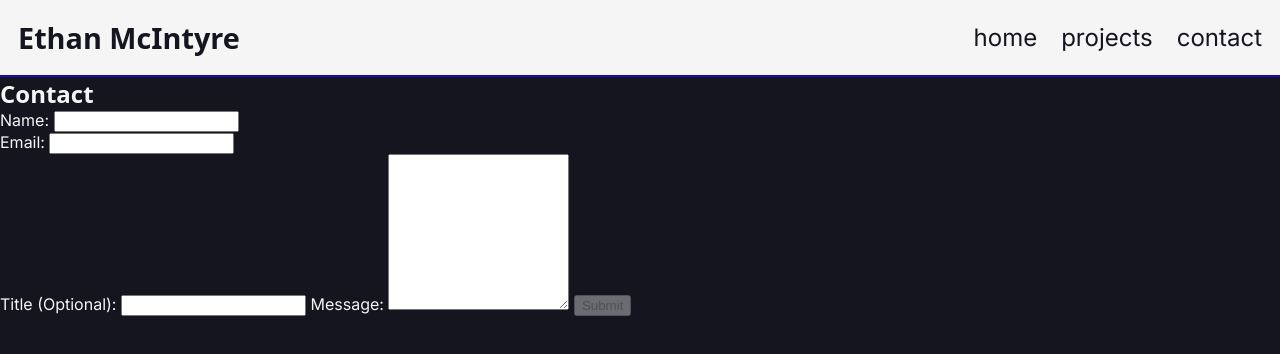
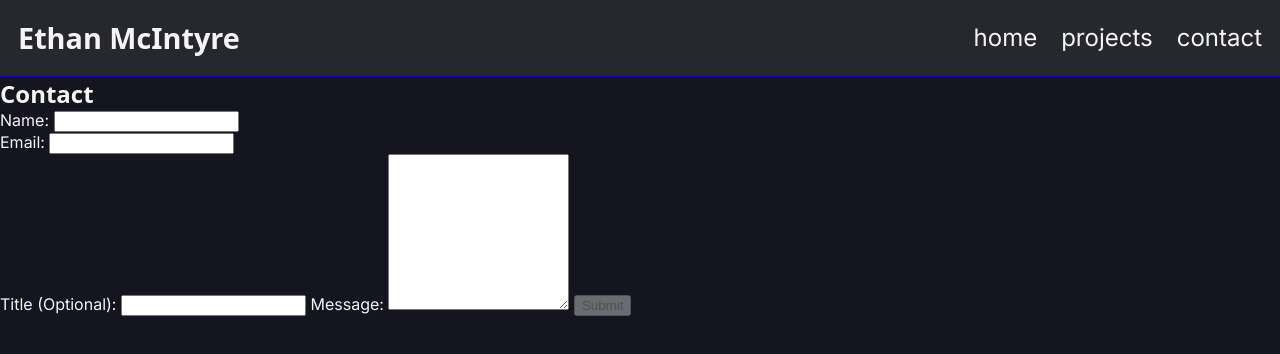
Before and after one commit to ethanmci/portfolio-v2, a SvelteKit app: page /contact in a window 1280 px wide. Shown: the top 354 px of the page. Built offline with nearby package versions, Linux system fonts and the light colour scheme; no server answers; a web font is replaced by a local one.

Commit message:
clearing unused icons from layout + styling changes for dark mode

```diff
--- a/src/routes/+layout.svelte
+++ b/src/routes/+layout.svelte
@@ -3,9 +3,6 @@
   import { page } from "$app/state";
   import { fade, slide } from "svelte/transition";
   import { quintOut } from "svelte/easing";
-  // @ts-ignore
-  import MenuIcon from "virtual:icons/mdi/menu"; // @ts-ignore
-  import CloseIcon from "virtual:icons/mdi/close";
   const { data, children } = $props();
   let mobileMenuOpen: boolean = $state(false);
 
@@ -73,7 +70,7 @@
     padding: var(--spacing-sm);
     font-size: var(--text-md);
     gap: var(--spacing-sm);
-    background-color: var(--bg-inverse);
+    background-color: var(--bg-tertiary);
     transition: width 2s;
     border-bottom: 2px solid var(--blue);
   }
@@ -91,13 +88,13 @@
   }
 
   .nav-menu > a {
-    color: var(--text-inverse);
+    color: var(--text-primary);
     padding: var(--spacing-xs);
     text-decoration: none;
   }
 
   .nav-menu > a:hover {
-    background-color: oklch(from var(--bg-inverse) calc(l - 0.1) c h);
+    background-color: oklch(from var(--bg-primary) calc(l - 0.1) c h);
   }
 
   .nav-menu > a:not(.nav-name-type) {
```
